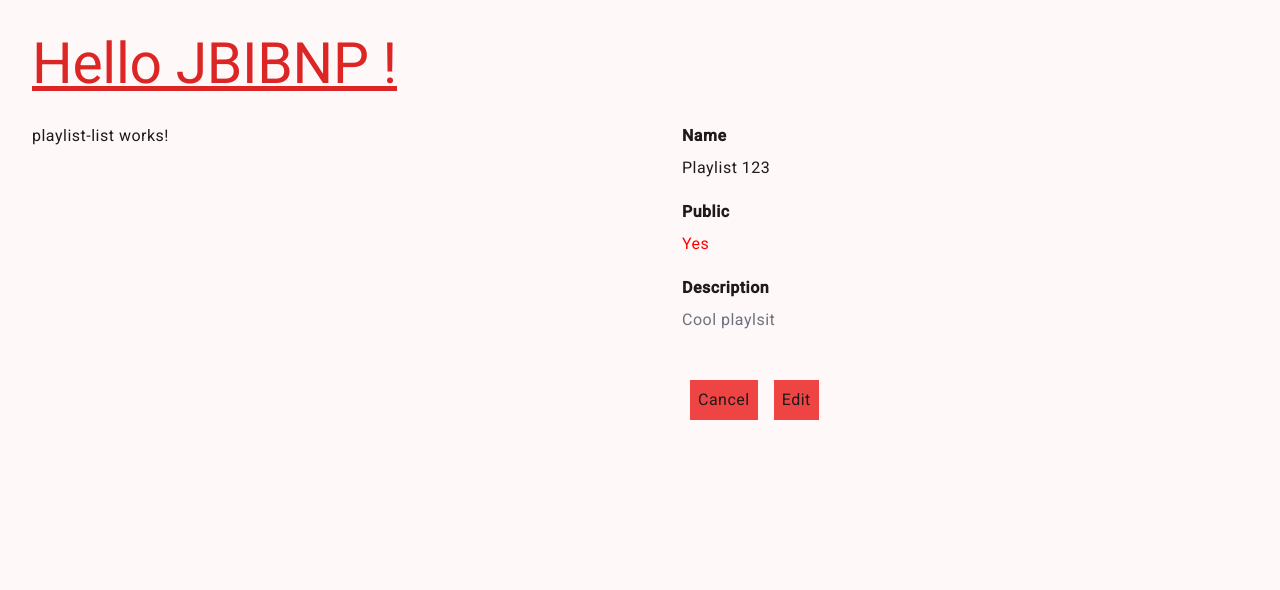
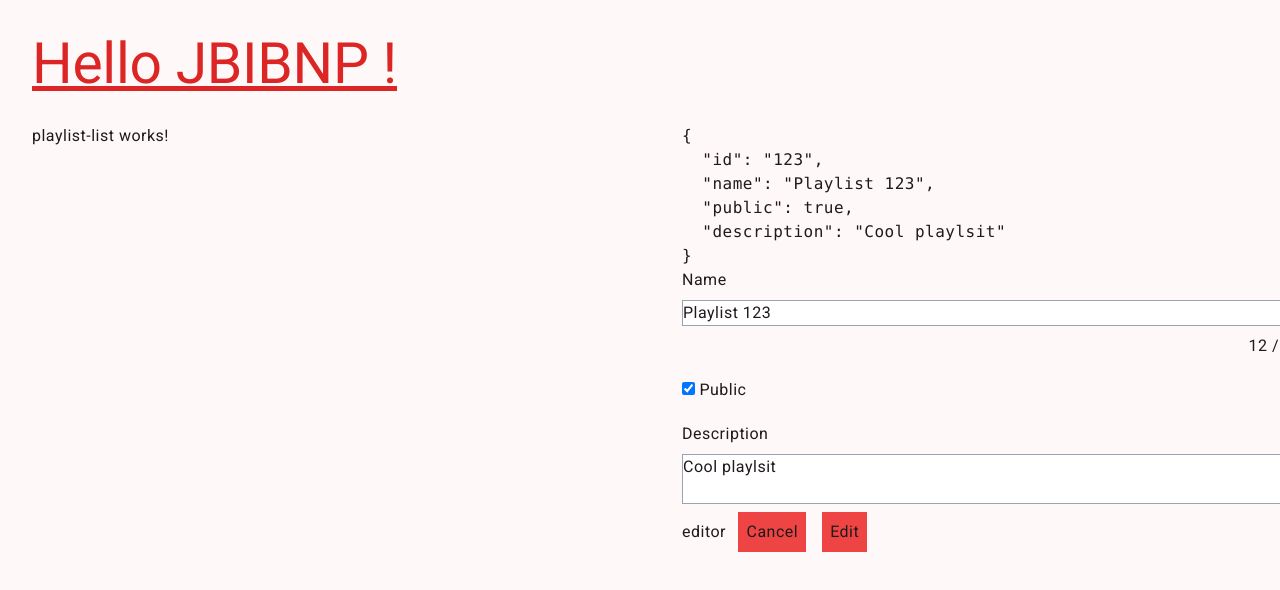
Before and after one commit to ev45ive/jbi-bnp-angular, an Angular app: page /playlists in a window 1280 px wide. Both pictures are taken after a click on the button "Edit". Shown: the top 590 px of the page. Built offline with nearby package versions, Linux system fonts and the light colour scheme.

Commit message:
<ng-template       [ngIf]="mode === 'details' [ngIfThen]="detailsTplRef" [ngIfElse]="editorTplRef"

```diff
--- a/src/app/playlists/playlists.component.html
+++ b/src/app/playlists/playlists.component.html
@@ -3,10 +3,32 @@
     <app-playlist-list />
   </div>
   <div>
-    <app-playlist-details [hidden]="false" />
-    <app-playlist-editor [hidden]="true" />
+    <!-- Error: NG0201: No provider for _TemplateRef found.
+        Find more at https://angular.dev/errors/NG0201 -->
+    <!-- <app-playlist-details [ngIf]="false" /> -->
 
-    <button class="bg-red-500 p-2 m-2">Cancel</button>
-    <button class="bg-red-500 p-2 m-2">Edit</button>
+    <ng-template
+      [ngIf]="mode === 'details'"
+      [ngIfThen]="detailsTplRef"
+      [ngIfElse]="editorTplRef"
+    />
+
+    <ng-template #detailsTplRef>
+      <app-playlist-details />
+    </ng-template>
+
+    <ng-template #editorTplRef>
+      <app-playlist-editor />
+    </ng-template>
+    <!-- <app-playlist-details [hidden]="mode !== 'details'" /> -->
+    <!-- <app-playlist-editor [hidden]="mode !== 'editor'  " /> -->
+
+    {{ mode }}
+    <button class="bg-red-500 p-2 m-2" (click)="mode = 'details'">
+      Cancel
+    </button>
+    <button class="bg-red-500 p-2 m-2" (click)="mode = 'editor'">Edit</button>
   </div>
 </div>
+
+<!-- {{}} [] () # -->
```
